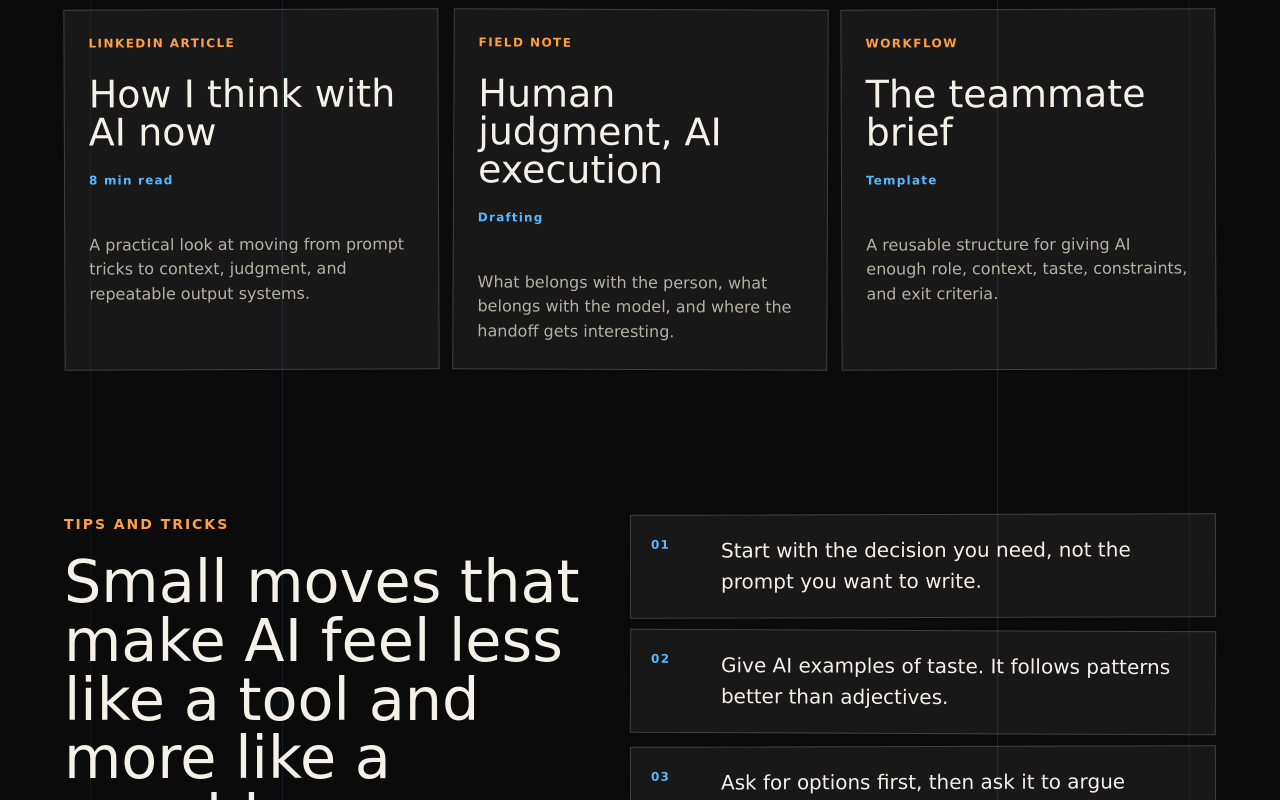
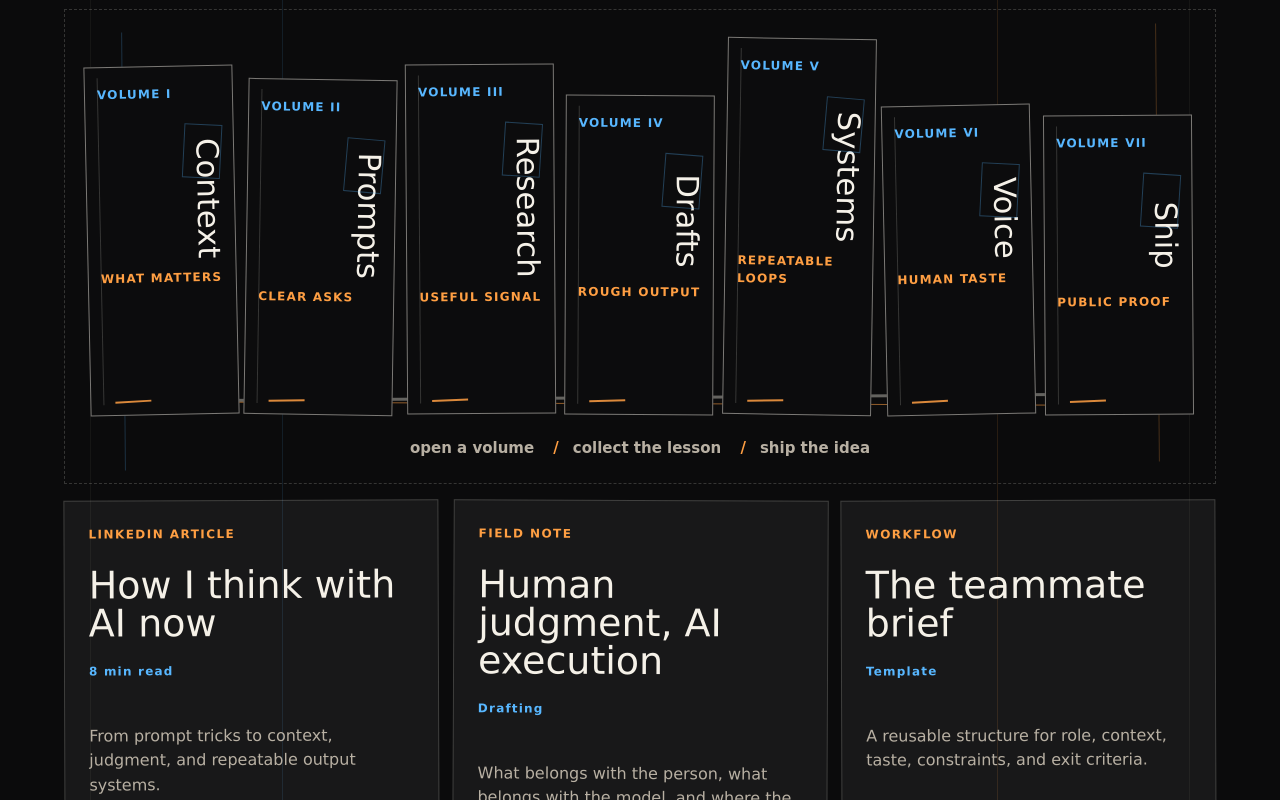
Before and after one commit to balram66-aiforall/ai-for-all-site, a Next.js app: page / in a window 1280 px wide. Shown: the part 1300-2100 px from the top of the page. Built offline with nearby package versions, Linux system fonts and the light colour scheme.

Commit message:
Add AIFA working shelf section

```diff
--- a/app/globals.css
+++ b/app/globals.css
@@ -384,6 +384,189 @@ h2 {
   max-width: 800px;
 }
 
+.shelf-stage {
+  border: 1px dashed rgba(245, 241, 232, 0.18);
+  min-height: 430px;
+  overflow: hidden;
+  padding: 28px 22px 24px;
+  position: relative;
+}
+
+.shelf-stage::before {
+  border-left: 1px solid rgba(88, 183, 255, 0.22);
+  border-right: 1px solid rgba(255, 159, 67, 0.24);
+  content: "";
+  inset: 18px 5%;
+  pointer-events: none;
+  position: absolute;
+  transform: rotate(-0.5deg);
+}
+
+.shelf-rail {
+  border-bottom: 3px solid rgba(245, 241, 232, 0.38);
+  bottom: 84px;
+  left: 28px;
+  position: absolute;
+  right: 28px;
+  transform: rotate(-0.4deg);
+}
+
+.shelf-rail::after {
+  border-bottom: 1px solid rgba(255, 159, 67, 0.55);
+  bottom: -8px;
+  content: "";
+  left: 4%;
+  position: absolute;
+  right: 7%;
+  transform: rotate(0.6deg);
+}
+
+.volume-row {
+  align-items: end;
+  display: grid;
+  gap: 10px;
+  grid-template-columns: repeat(7, minmax(86px, 1fr));
+  min-height: 310px;
+  position: relative;
+  z-index: 1;
+}
+
+.volume-book {
+  background: #0c0c0d;
+  border: 1px solid rgba(245, 241, 232, 0.48);
+  display: flex;
+  flex-direction: column;
+  justify-content: space-between;
+  min-height: 260px;
+  overflow: hidden;
+  padding: 18px 12px 14px;
+  position: relative;
+  transform: translateY(0) rotate(-1.2deg);
+  transition:
+    border-color 180ms ease,
+    transform 180ms ease;
+}
+
+.volume-book::before {
+  border-left: 1px solid rgba(245, 241, 232, 0.18);
+  content: "";
+  inset: 10px auto 10px 12px;
+  position: absolute;
+}
+
+.volume-book::after {
+  border: 1px solid rgba(88, 183, 255, 0.3);
+  content: "";
+  height: 54px;
+  position: absolute;
+  right: 12px;
+  top: 58px;
+  transform: rotate(4deg);
+  width: 38px;
+}
+
+.volume-book:hover {
+  border-color: rgba(255, 159, 67, 0.72);
+  transform: translateY(-16px) rotate(-0.2deg);
+}
+
+.volume-book[data-volume="2"],
+.volume-book[data-volume="5"] {
+  min-height: 285px;
+  transform: translateY(0) rotate(0.9deg);
+}
+
+.volume-book[data-volume="3"],
+.volume-book[data-volume="7"] {
+  min-height: 300px;
+  transform: translateY(0) rotate(-0.4deg);
+}
+
+.volume-book[data-volume="4"] {
+  min-height: 320px;
+  transform: translateY(0) rotate(0.3deg);
+}
+
+.volume-book[data-volume="2"]:hover,
+.volume-book[data-volume="3"]:hover,
+.volume-book[data-volume="4"]:hover,
+.volume-book[data-volume="5"]:hover,
+.volume-book[data-volume="7"]:hover {
+  transform: translateY(-16px) rotate(-0.2deg);
+}
+
+.volume-number,
+.volume-label {
+  color: var(--blue);
+  font-size: 12px;
+  font-weight: 900;
+  letter-spacing: 0.1em;
+  text-transform: uppercase;
+}
+
+.volume-book h3 {
+  color: var(--foreground);
+  font-size: clamp(24px, 2.4vw, 36px);
+  line-height: 0.95;
+  margin: 36px 0 10px;
+  writing-mode: vertical-rl;
+}
+
+.volume-label {
+  color: var(--orange);
+  margin: 0 0 18px;
+}
+
+.volume-note {
+  color: var(--muted);
+  font-size: 14px;
+  line-height: 1.35;
+  margin: 0;
+  opacity: 0;
+  transform: translateY(8px);
+  transition:
+    opacity 180ms ease,
+    transform 180ms ease;
+}
+
+.volume-book:hover .volume-note {
+  opacity: 1;
+  transform: translateY(0);
+}
+
+.volume-mark {
+  border-bottom: 2px solid rgba(255, 159, 67, 0.85);
+  bottom: 12px;
+  display: block;
+  left: 24px;
+  position: absolute;
+  transform: rotate(-2deg);
+  width: 36px;
+}
+
+.shelf-caption {
+  color: var(--muted);
+  display: flex;
+  flex-wrap: wrap;
+  font-size: 15px;
+  font-weight: 800;
+  gap: 14px;
+  justify-content: center;
+  margin-top: 22px;
+  position: relative;
+  z-index: 1;
+}
+
+.shelf-caption span:not(:last-child)::after {
+  color: var(--orange);
+  content: " /";
+  padding-left: 14px;
+}
+
+.compact-writing {
+  margin-top: 16px;
+}
+
 .article-grid {
   display: grid;
   gap: 14px;
@@ -537,6 +720,18 @@ h2 {
   .article-grid {
     grid-template-columns: 1fr;
   }
+
+  .volume-row {
+    grid-template-columns: repeat(4, minmax(88px, 1fr));
+  }
+
+  .shelf-stage {
+    min-height: 620px;
+  }
+
+  .shelf-rail {
+    display: none;
+  }
 }
 
 @media (max-width: 640px) {
@@ -585,6 +780,37 @@ h2 {
     font-size: 18px;
   }
 
+  .shelf-stage {
+    min-height: auto;
+    padding: 18px;
+  }
+
+  .volume-row {
+    align-items: stretch;
+    grid-template-columns: 1fr;
+    min-height: 0;
+  }
+
+  .volume-book,
+  .volume-book[data-volume] {
+    min-height: 150px;
+    transform: rotate(-0.2deg);
+  }
+
+  .volume-book:hover,
+  .volume-book[data-volume]:hover {
+    transform: translateY(-4px) rotate(-0.2deg);
+  }
+
+  .volume-book h3 {
+    writing-mode: initial;
+  }
+
+  .volume-note {
+    opacity: 1;
+    transform: none;
+  }
+
   .collection-map {
     grid-template-columns: 1fr 1fr;
   }
--- a/app/page.tsx
+++ b/app/page.tsx
@@ -1,24 +1,45 @@
-const featuredArticles = [
+const shelfVolumes = [
   {
-    label: 'LinkedIn article',
-    title: 'How I think with AI now',
-    excerpt:
-      'A practical look at moving from prompt tricks to context, judgment, and repeatable output systems.',
-    meta: '8 min read',
+    roman: 'I',
+    title: 'Context',
+    label: 'what matters',
+    note: 'Inputs, constraints, examples, and taste before the model writes.',
   },
   {
-    label: 'Field note',
-    title: 'Human judgment, AI execution',
-    excerpt:
-      'What belongs with the person, what belongs with the model, and where the handoff gets interesting.',
-    meta: 'Drafting',
+    roman: 'II',
+    title: 'Prompts',
+    label: 'clear asks',
+    note: 'Reusable briefs for research, writing, planning, and critique.',
   },
   {
-    label: 'Workflow',
-    title: 'The teammate brief',
-    excerpt:
-      'A reusable structure for giving AI enough role, context, taste, constraints, and exit criteria.',
-    meta: 'Template',
+    roman: 'III',
+    title: 'Research',
+    label: 'useful signal',
+    note: 'Ways to turn open tabs, notes, and sources into a clean position.',
+  },
+  {
+    roman: 'IV',
+    title: 'Drafts',
+    label: 'rough output',
+    note: 'First passes, outlines, article starts, and alternate angles.',
+  },
+  {
+    roman: 'V',
+    title: 'Systems',
+    label: 'repeatable loops',
+    note: 'Personal operating systems for creating with an AI teammate.',
+  },
+  {
+    roman: 'VI',
+    title: 'Voice',
+    label: 'human taste',
+    note: 'Corrections, examples, and judgment that keep the work yours.',
+  },
+  {
+    roman: 'VII',
+    title: 'Ship',
+    label: 'public proof',
+    note: 'LinkedIn articles, tips, visuals, and finished artifacts.',
   },
 ];
 
@@ -108,20 +129,62 @@ export default function Home() {
         <span>human judgment</span>
       </section>
 
-      <section id="writing" className="content-section writing-section">
+      <section id="writing" className="content-section shelf-section">
         <div className="section-heading">
-          <p className="eyebrow">Publishing stream</p>
-          <h2>Articles, notes, and ideas worth returning to.</h2>
+          <p className="eyebrow">Complete shelf</p>
+          <h2>Seven working volumes for thinking with an AI teammate.</h2>
         </div>
-        <div className="article-grid">
-          {featuredArticles.map((article) => (
-            <article className="article-card" key={article.title}>
-              <p>{article.label}</p>
-              <h3>{article.title}</h3>
-              <span>{article.meta}</span>
-              <p>{article.excerpt}</p>
-            </article>
-          ))}
+        <div className="shelf-stage" aria-label="AIFA working volumes">
+          <div className="shelf-rail" aria-hidden="true" />
+          <div className="volume-row">
+            {shelfVolumes.map((volume, index) => (
+              <article
+                className="volume-book"
+                key={volume.title}
+                data-volume={index + 1}
+              >
+                <span className="volume-number">Volume {volume.roman}</span>
+                <h3>{volume.title}</h3>
+                <p className="volume-label">{volume.label}</p>
+                <p className="volume-note">{volume.note}</p>
+                <span className="volume-mark" aria-hidden="true" />
+              </article>
+            ))}
+          </div>
+          <div className="shelf-caption">
+            <span>open a volume</span>
+            <span>collect the lesson</span>
+            <span>ship the idea</span>
+          </div>
+        </div>
+        <div className="article-grid compact-writing">
+          <article className="article-card">
+            <p>LinkedIn article</p>
+            <h3>How I think with AI now</h3>
+            <span>8 min read</span>
+            <p>
+              From prompt tricks to context, judgment, and repeatable output
+              systems.
+            </p>
+          </article>
+          <article className="article-card">
+            <p>Field note</p>
+            <h3>Human judgment, AI execution</h3>
+            <span>Drafting</span>
+            <p>
+              What belongs with the person, what belongs with the model, and
+              where the handoff gets interesting.
+            </p>
+          </article>
+          <article className="article-card">
+            <p>Workflow</p>
+            <h3>The teammate brief</h3>
+            <span>Template</span>
+            <p>
+              A reusable structure for role, context, taste, constraints, and
+              exit criteria.
+            </p>
+          </article>
         </div>
       </section>
 
```
